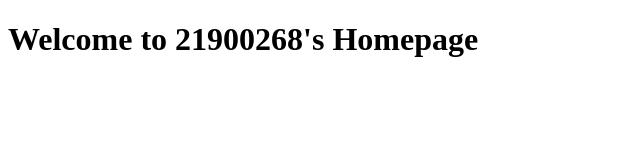
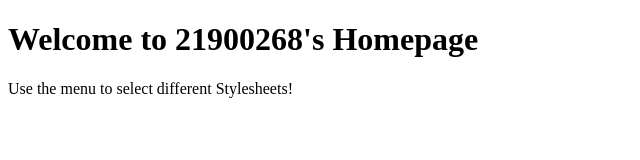
Before and after one commit to learntocodebruh/PP_Project_Second, a plain HTML site: page nostyle/index.html in a window 1280 px wide. Shown: the whole page, without its empty margins (0-640 px from the left). Drawn offline with Linux system fonts and the light colour scheme.

Commit message:
messages added

```diff
--- a/nostyle/index.html
+++ b/nostyle/index.html
@@ -1,3 +1,9 @@
+<!--------------------------------NOSTYLE.HTML-------------------------------->
+<!--------------------------------NOSTYLE.HTML-------------------------------->
+<!--------------------------------NOSTYLE.HTML-------------------------------->
+<!--------------------------------NOSTYLE.HTML-------------------------------->
+<!--------------------------------NOSTYLE.HTML-------------------------------->
+<!--------------------------------NOSTYLE.HTML-------------------------------->
 <!--------------------------------NOSTYLE.HTML-------------------------------->
 
 <!DOCTYPE html>
@@ -14,6 +20,8 @@
         <div id = "upper">
 
             <h1> Welcome to 21900268's Homepage</h1>
+
+            <p> Use the menu to select different Stylesheets!</p>
         </div>
     </div>
 
```
